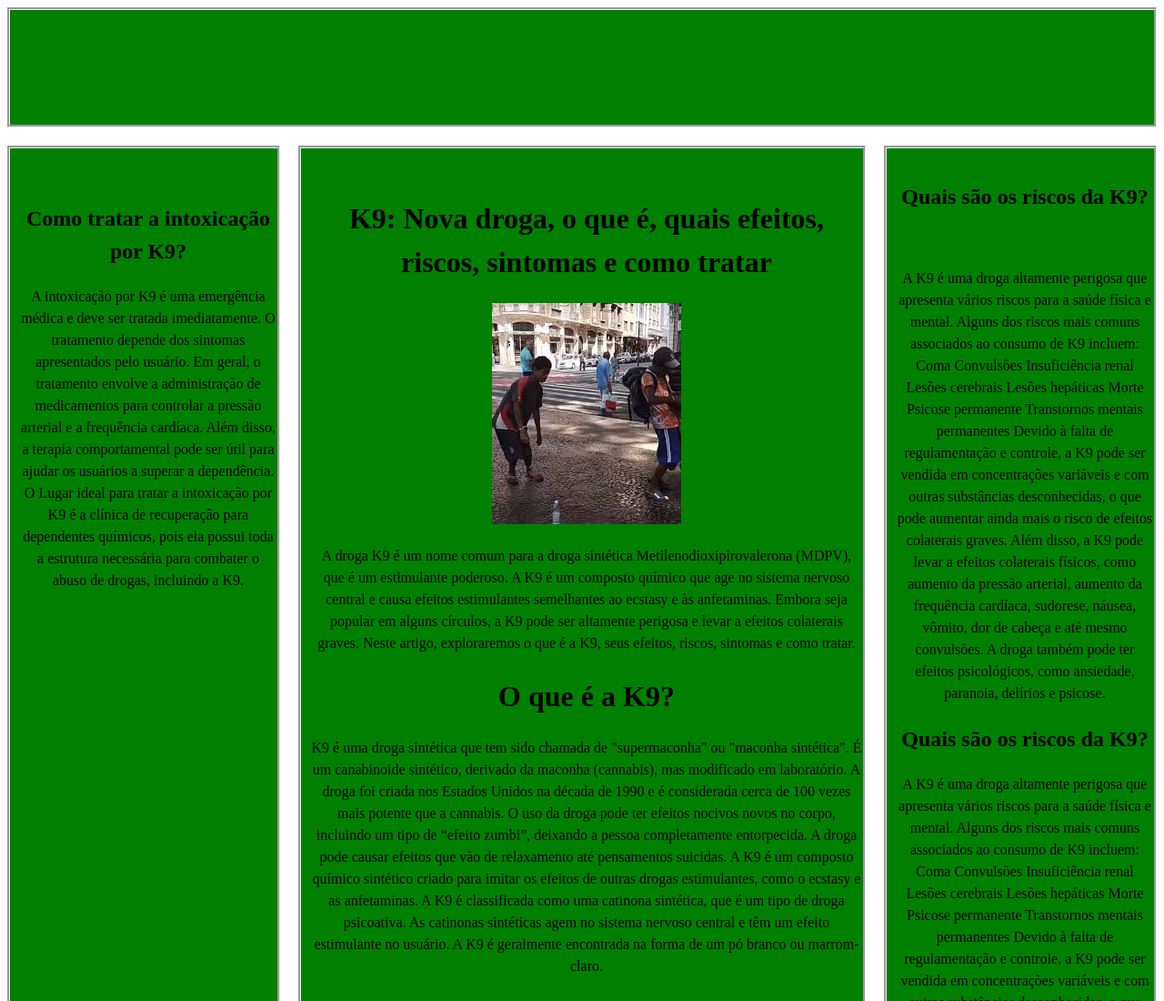
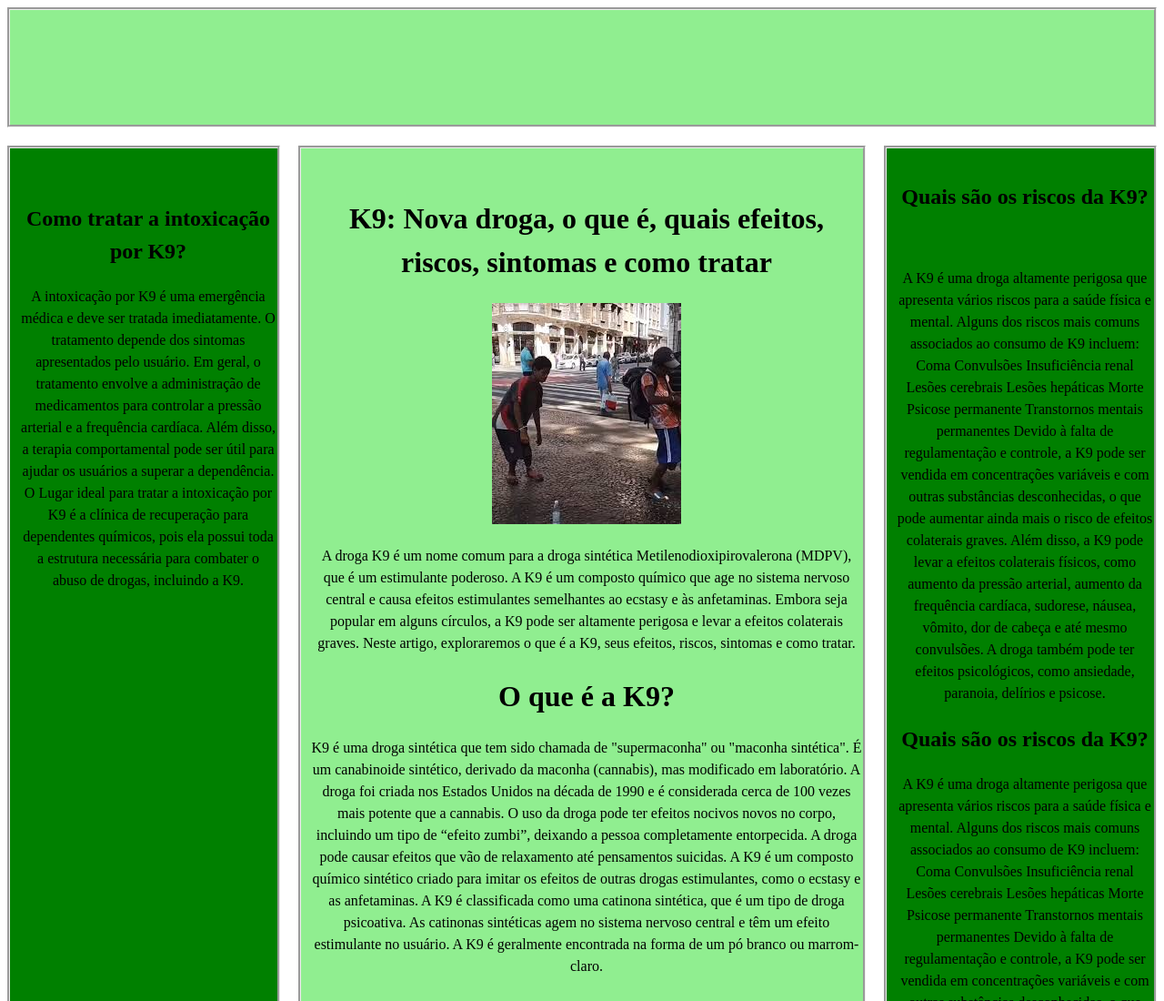
Before and after one commit to VitoriaFranco/ep4, a plain HTML site: page index.html in a window 1280 px wide. Shown: the top 1100 px of the page at 91% size. Drawn offline with Linux system fonts and the light colour scheme.

Commit message:
Update style.css

```diff
--- a/style.css
+++ b/style.css
@@ -13,7 +13,7 @@ body{
     padding-left: 10px;/*define o espaço no lado esquerdo*/
     text-align: center;/*alinha o texto centralmente*/
     color: black;/*altera cor de letra para preto*/
-    background-color:green;/*altera cor de fundo*/
+    background-color:lightgreen;/*altera cor de fundo*/
     border-style: groove;/*estilo de borda em groove*/
     line-height: 1.5;/*define espaçamente entre linhas*/
     padding-top: 5%;/*define espaçamento interno superior*/
@@ -24,7 +24,7 @@ body{
     padding-left: 10px;/*define o espaço no lado esquerdo*/
     text-align: center;/*alinha o texto centralmente*/
     color: black;/*altera cor de letra para preto*/
-    background-color:green;/*altera cor de fundo*/
+    background-color:lightgreen;/*altera cor de fundo*/
     border-style: groove;/*estilo de borda em groove*/
     line-height: 1.5;/*define espaçamente entre linhas*/
     padding-top: 5%;/*define espaçamento interno superior*/
```
